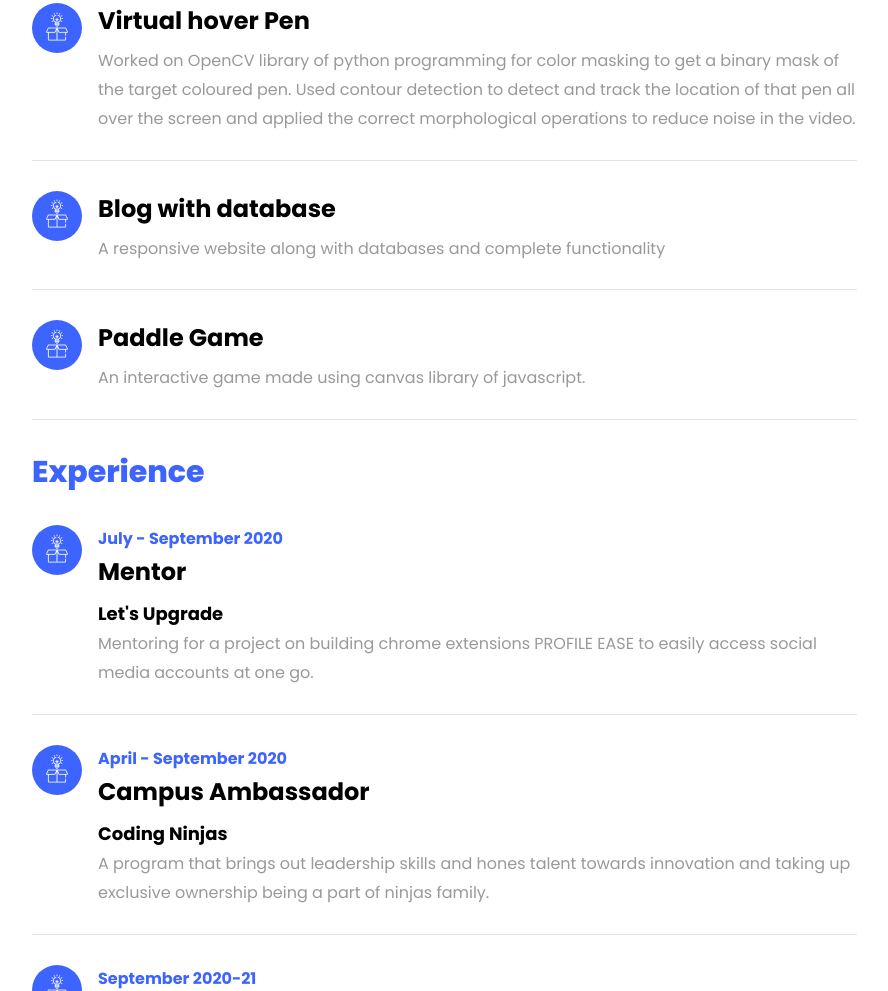
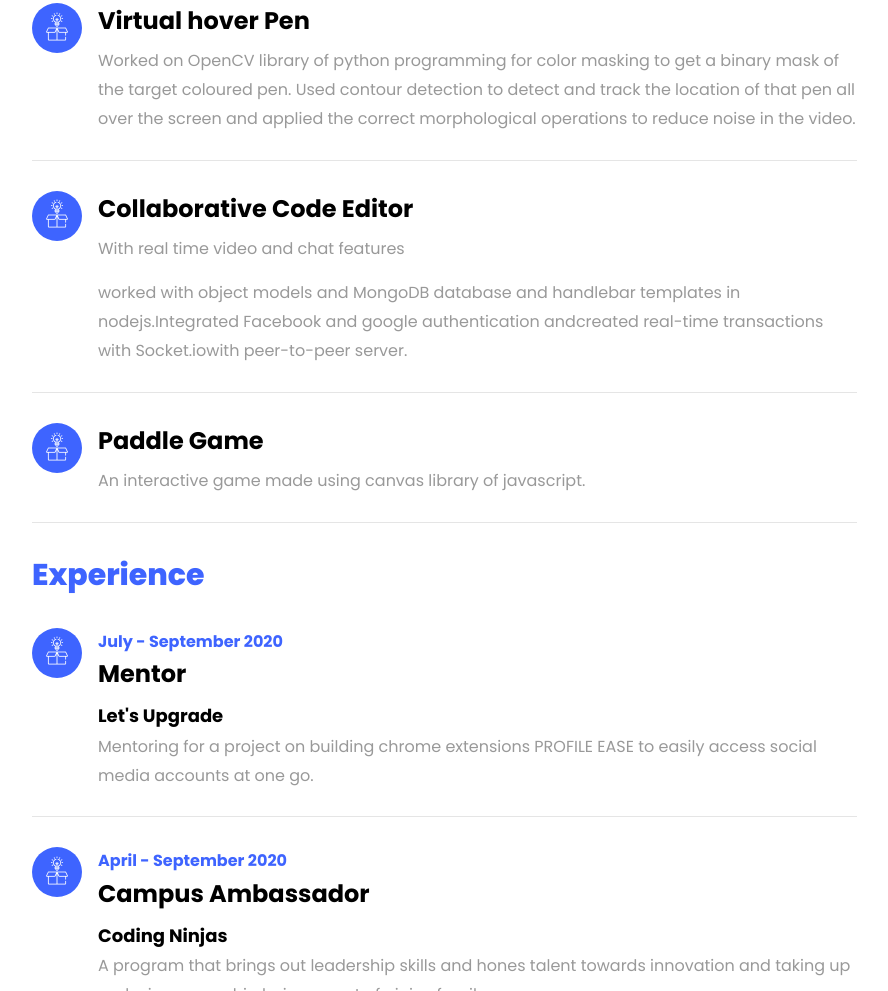
Before and after one commit to yerramsettysaimeghana/Portfolio, a plain HTML site: page index.html in a window 1280 px wide. Shown: the part 2183-3174 px from the top of the page, without its empty margins (338-1226 px from the left). Drawn offline with Linux system fonts and the light colour scheme; files whose address does not match are found by name.

Commit message:
add project

```diff
--- a/index.html
+++ b/index.html
@@ -171,9 +171,9 @@ mask of the target coloured pen. Used contour detection to detect and track the
 						<span class="flaticon-ideas"></span>
 					</div>
 					<div class="text pl-3">
-						<h2>Blog with database</h2>
-						<p>A responsive website along with databases and complete
-							functionality</p>
+						<h2>Collaborative Code Editor</h2>
+						<p>With real time video and chat features</p>
+						<p>worked with object models and MongoDB database and handlebar templates in nodejs.Integrated Facebook and google authentication andcreated real-time transactions with Socket.iowith peer-to-peer server.</p>
 					</div>
 				</div>
 				<div class="resume-wrap d-flex ftco-animate">
```
